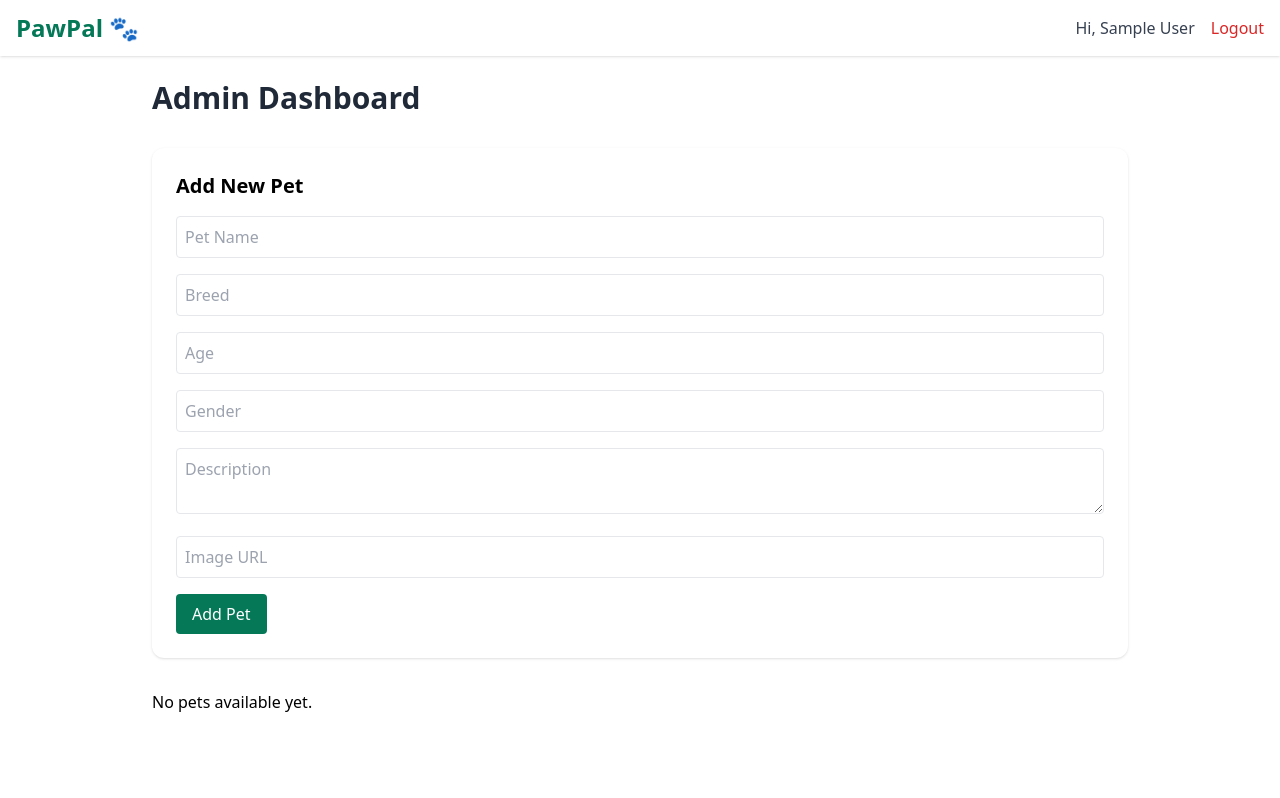
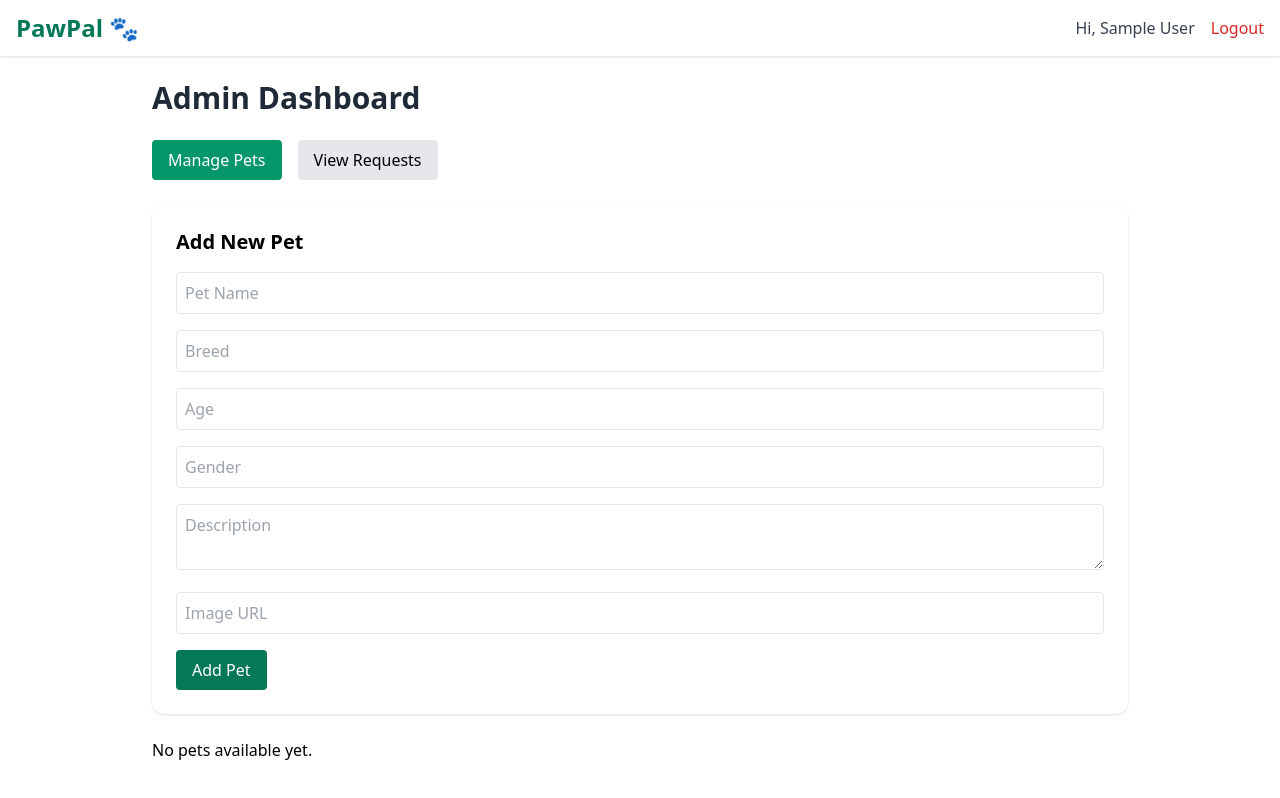
Before and after one commit to Oranyelu/pawpal, a React (Vite) app: page /admin in a window 1280 px wide. Built offline with nearby package versions, Linux system fonts and the light colour scheme; sample sign-in values are in the browser's storage.

Commit message:
feat: add admin tab to view adoption requests

```diff
--- a/src/features/admin/AdminDashboard.jsx
+++ b/src/features/admin/AdminDashboard.jsx
@@ -1,10 +1,29 @@
 import PetTable from "./PetTable";
 import PetForm from "./PetForm";
+import RequestTable from "./RequestTable";
 import { useState } from "react";
 import Navbar from "../../layouts/Navbar";
 
 const AdminDashboard = () => {
+  const [activeTab, setActiveTab] = useState("pets");
   const [pets, setPets] = useState([]);
+  const [requests, setRequests] = useState([
+    {
+      id: "1",
+      petName: "Milo",
+      userEmail: "jane@example.com",
+      message: "He's perfect for my home!",
+      createdAt: Date.now(),
+    },
+    {
+      id: "2",
+      petName: "Luna",
+      userEmail: "david@me.com",
+      message: "My kids love Luna already!",
+      createdAt: Date.now() - 86400000,
+    },
+  ]);
+
   const [editingPet, setEditingPet] = useState(null);
 
   const handleSave = (newPet) => {
@@ -22,10 +41,34 @@ const AdminDashboard = () => {
   return (
     <>
       <Navbar />
-      <div className="max-w-5xl mx-auto p-6 space-y-8">
+      <div className="max-w-5xl mx-auto p-6 space-y-6">
         <h1 className="text-3xl font-bold text-gray-800">Admin Dashboard</h1>
-        <PetForm onSave={handleSave} editingPet={editingPet} />
-        <PetTable pets={pets} onEdit={handleEdit} onDelete={handleDelete} />
+
+        {/* Tab Switcher */}
+        <div className="flex space-x-4">
+          <button
+            className={`px-4 py-2 rounded ${activeTab === "pets" ? "bg-emerald-600 text-white" : "bg-gray-200"}`}
+            onClick={() => setActiveTab("pets")}
+          >
+            Manage Pets
+          </button>
+          <button
+            className={`px-4 py-2 rounded ${activeTab === "requests" ? "bg-emerald-600 text-white" : "bg-gray-200"}`}
+            onClick={() => setActiveTab("requests")}
+          >
+            View Requests
+          </button>
+        </div>
+
+        {/* Content */}
+        {activeTab === "pets" ? (
+          <>
+            <PetForm onSave={handleSave} editingPet={editingPet} />
+            <PetTable pets={pets} onEdit={handleEdit} onDelete={handleDelete} />
+          </>
+        ) : (
+          <RequestTable requests={requests} />
+        )}
       </div>
     </>
   );
--- /dev/null
+++ b/src/features/admin/RequestTable.jsx
@@ -0,0 +1,30 @@
+const RequestTable = ({ requests }) => {
+  if (!requests.length) return <p>No adoption requests yet.</p>;
+
+  return (
+    <div className="overflow-x-auto bg-white rounded-xl shadow p-4">
+      <table className="w-full text-left">
+        <thead className="text-gray-600">
+          <tr>
+            <th>Pet</th>
+            <th>User Email</th>
+            <th>Message</th>
+            <th>Submitted</th>
+          </tr>
+        </thead>
+        <tbody>
+          {requests.map((r) => (
+            <tr key={r.id} className="border-t text-sm">
+              <td>{r.petName}</td>
+              <td>{r.userEmail}</td>
+              <td>{r.message}</td>
+              <td>{new Date(r.createdAt).toLocaleString()}</td>
+            </tr>
+          ))}
+        </tbody>
+      </table>
+    </div>
+  );
+};
+
+export default RequestTable;
```
